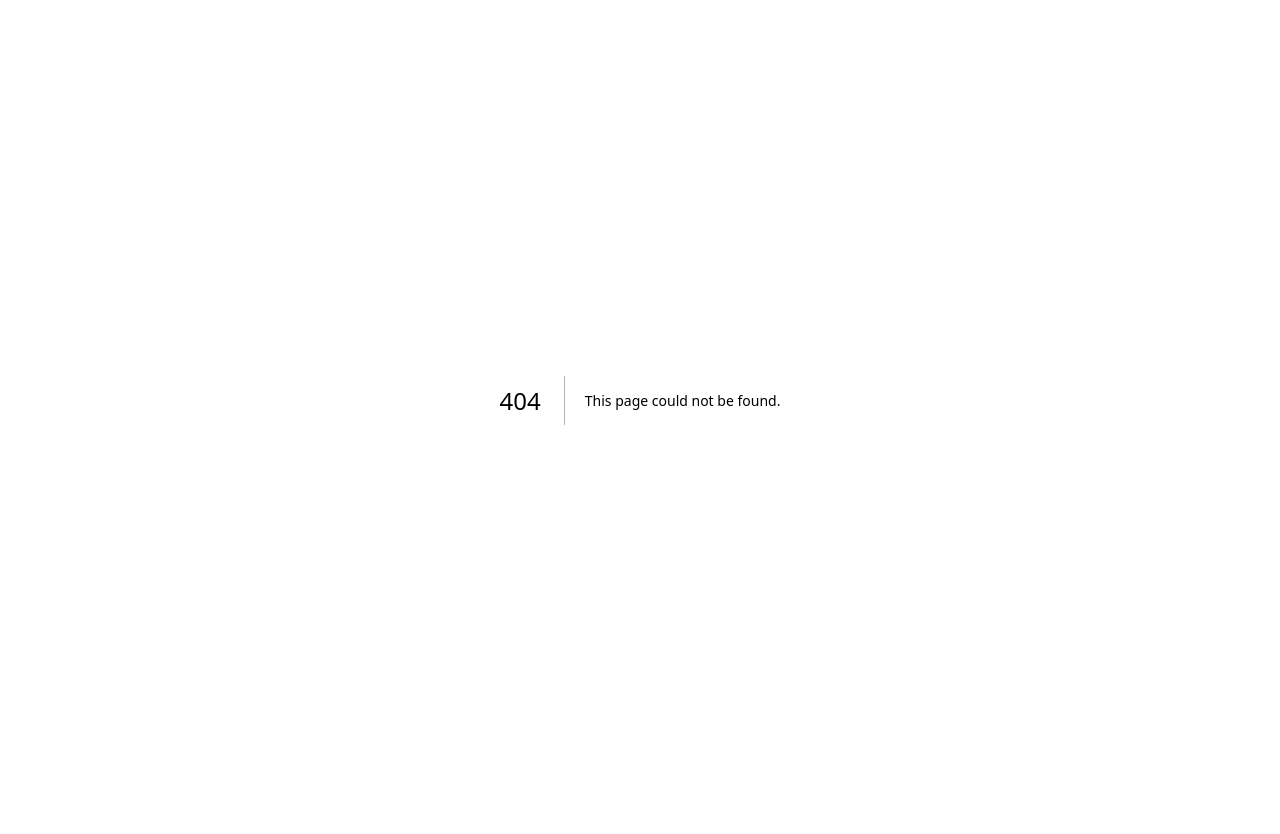
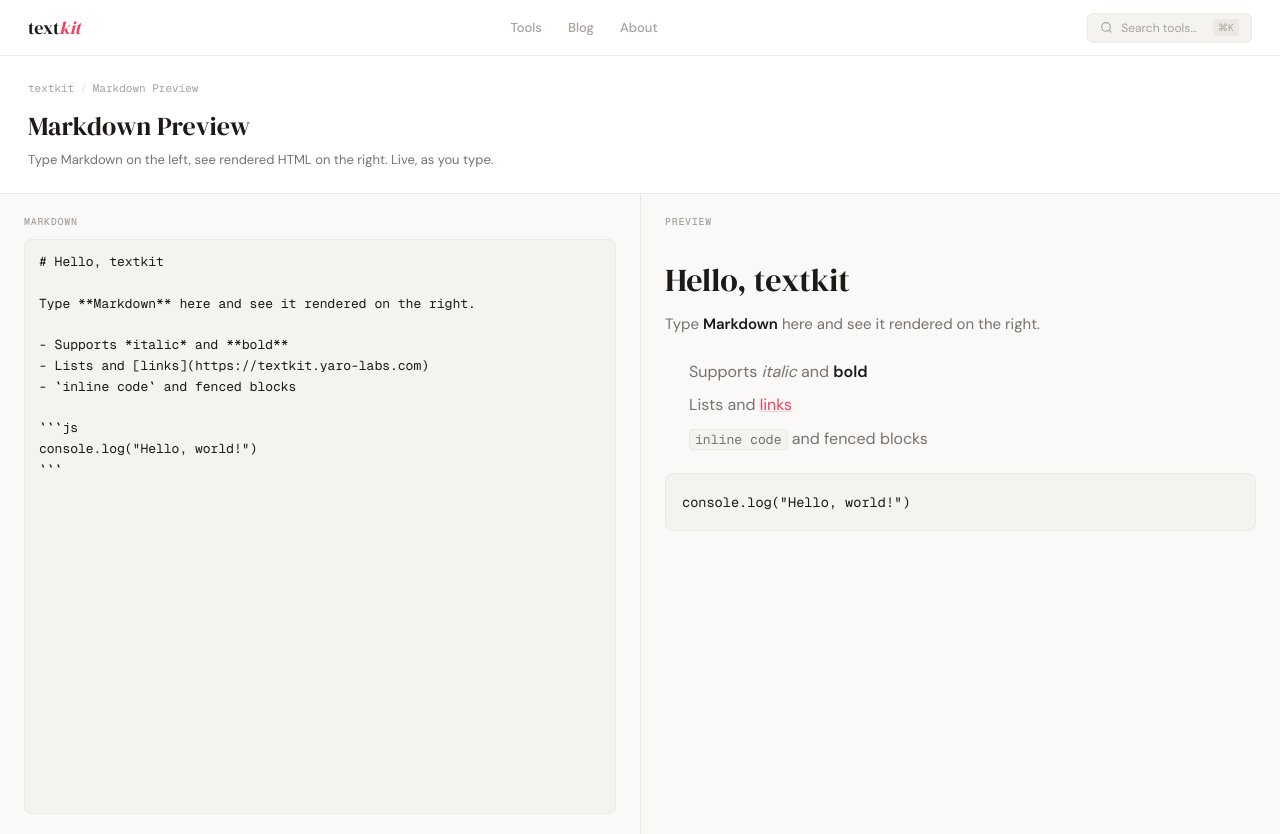
Before and after one commit to yarosheptab/textkit, a Next.js app: page /markdown in a window 1280 px wide. Before the commit this address had no page. Before the commit the page ends 800 px from the top, so only its background shows below. Built offline with nearby package versions, Linux system fonts and the light colour scheme.

Commit message:
feat: Markdown Preview tool with live split-pane

```diff
--- /dev/null
+++ b/app/markdown/page.tsx
@@ -0,0 +1,67 @@
+"use client"
+
+import { useState, useEffect } from "react"
+import { ToolLayout, PaneLabel } from "@/components/tool-layout"
+
+const DEFAULT_MD = `# Hello, textkit
+
+Type **Markdown** here and see it rendered on the right.
+
+- Supports *italic* and **bold**
+- Lists and [links](https://textkit.yaro-labs.com)
+- \`inline code\` and fenced blocks
+
+\`\`\`js
+console.log("Hello, world!")
+\`\`\`
+`
+
+export default function MarkdownPage() {
+  const [input, setInput] = useState(DEFAULT_MD)
+  const [html, setHtml] = useState("")
+
+  useEffect(() => {
+    import("marked").then(({ marked }) => {
+      Promise.resolve(marked(input)).then(setHtml)
+    })
+  }, [input])
+
+  return (
+    <ToolLayout
+      slug="markdown"
+      name="Markdown Preview"
+      description="Type Markdown on the left, see rendered HTML on the right. Live, as you type."
+    >
+      <div style={{
+        display: "grid", gridTemplateColumns: "1fr 1fr",
+        minHeight: "calc(100vh - 160px)",
+      }}>
+        <div style={{ padding: "20px 24px", display: "flex", flexDirection: "column" }}>
+          <PaneLabel>Markdown</PaneLabel>
+          <textarea
+            value={input}
+            onChange={(e) => setInput(e.target.value)}
+            spellCheck={false}
+            style={{
+              flex: 1, width: "100%", minHeight: "400px",
+              background: "var(--muted)", border: "1px solid var(--border)",
+              borderRadius: "var(--radius)", color: "var(--fg)",
+              fontFamily: "var(--font-mono), monospace", fontSize: "13px",
+              lineHeight: 1.6, padding: "12px 14px", resize: "none", outline: "none",
+            }}
+          />
+        </div>
+        <div style={{
+          padding: "20px 24px", borderLeft: "1px solid var(--border)", overflowY: "auto",
+        }}>
+          <PaneLabel>Preview</PaneLabel>
+          <div
+            className="prose"
+            dangerouslySetInnerHTML={{ __html: html }}
+            style={{ maxWidth: "none" }}
+          />
+        </div>
+      </div>
+    </ToolLayout>
+  )
+}
```
